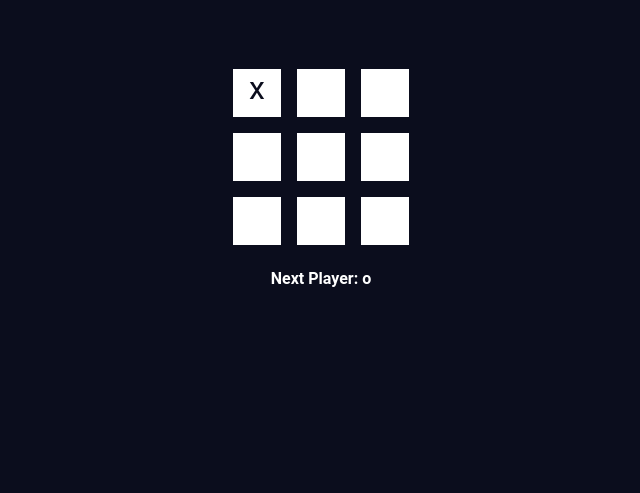
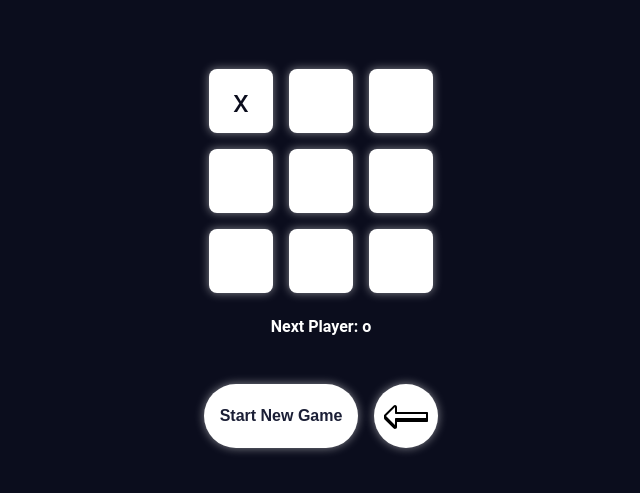
Before and after one commit to Mahdjoubabderraouf/tic-tac-toe, a plain HTML site: page index.html in a window 1280 px wide. Both pictures are taken after a click on the element 576 px from the left and 198 px from the top of the page. Shown: the part 105-598 px from the top of the page, without its empty margins (319-959 px from the left). Drawn offline with Linux system fonts and the light colour scheme.

Commit message:
Refactor: Improve game experence. - add backStep button - close dailoge - start new game in the main UI

```diff
--- a/index.js
+++ b/index.js
@@ -78,6 +78,10 @@ const Gameboard = (() => {
     return false;
   };
 
+  const deacreseCounter = () => {
+    counterMoves--;
+  };
+
   const checkDraw = () => {
     return counterMoves === 9;
   };
@@ -153,7 +157,7 @@ const Gameboard = (() => {
     gameboard.forEach((row) => {
       console.log(row.map((cell) => cell.getValue()).join(" | "));
     });
-    console.log();
+    console.log(" ");
   };
 
   const resetGameboard = () => {
@@ -162,23 +166,46 @@ const Gameboard = (() => {
     counterMoves = 0;
   };
 
+  const setGameboard = (newGameboard) => {
+    gameboard = newGameboard.map((row) => row.map((cell) => ({ ...cell })));
+  };
+
+  const copyGameboard = () => {
+    return gameboard.map((row) =>
+      row.map((cell) => {
+        const newCell = createCell();
+        newCell.setValue(cell.getValue());
+        return newCell;
+      })
+    );
+  };
+
   return {
+    setGameboard,
     resetGameboard,
     getCellGenral,
     printGameboard,
     roundStatus,
     getGameboard,
     setNewPlay,
+    copyGameboard,
+    deacreseCounter,
   };
 })();
 
 const Game = (() => {
+  let historyStack = [];
   let currentPlayer = createHumanPlayer(cellType.x);
   let nextPlayer = createHumanPlayer(cellType.o);
 
   const resetPlayers = () => {
     currentPlayer = createHumanPlayer(cellType.x);
     nextPlayer = createHumanPlayer(cellType.o);
+  };
+
+  const setPlayers = (currentPlayer1, nextPlayer1) => {
+    currentPlayer = currentPlayer1;
+    nextPlayer = nextPlayer1;
   };
 
   const getLastPlayValue = () => {
@@ -189,14 +216,30 @@ const Game = (() => {
     return currentPlayer.getType();
   };
 
+  const getLastMove = () => {
+    if (historyStack.length === 0) return false;
+    return historyStack.pop();
+  };
+
   const switchPlayers = () => {
-    const temp = currentPlayer;
-    currentPlayer = nextPlayer;
-    nextPlayer = temp;
+    [currentPlayer, nextPlayer] = [nextPlayer, currentPlayer];
+  };
+
+  const toSaveInHistory = () => {
+    const currentPlayerCopy = createHumanPlayer(currentPlayer.getType());
+    const nextPlayerCopy = createHumanPlayer(nextPlayer.getType());
+    const gameboardCopy = Gameboard.copyGameboard();
+    return {
+      currentPlayerCopy,
+      nextPlayerCopy,
+      gameboardCopy,
+    };
   };
 
   const play = (row, col) => {
+    const previousMove = toSaveInHistory();
     if (currentPlayer.nextPlay(row, col)) {
+      historyStack.push(previousMove);
       const roundStatus = Gameboard.roundStatus(row, col);
       Gameboard.printGameboard();
       switchPlayers();
@@ -204,13 +247,32 @@ const Game = (() => {
     }
   };
 
-  return { resetPlayers, play, getLastPlayValue, getNextPlayer };
+  const backStep = () => {
+    const lastMove = getLastMove();
+    if (lastMove) {
+      Gameboard.setGameboard(lastMove.gameboardCopy);
+      setPlayers(lastMove.currentPlayerCopy, lastMove.nextPlayerCopy);
+      Gameboard.deacreseCounter();
+      return true;
+    }
+    return false;
+  };
+
+  return {
+    backStep,
+    setPlayers,
+    getLastMove,
+    resetPlayers,
+    play,
+    getLastPlayValue,
+    getNextPlayer,
+  };
 })();
 
 const displayVue = (() => {
   const createElement = (tag, classList, father) => {
     const vue = document.createElement(tag);
-    vue.classList.add(...classList); // Spread the class list array
+    vue.classList.add(...classList);
     father.appendChild(vue);
     return vue;
   };
@@ -218,11 +280,25 @@ const displayVue = (() => {
   const main = document.querySelector("main");
   const gameboardUI = document.getElementById("gameboard");
 
-  const h4 = createElement("h4", [], main); // Passing an empty array for classList
-
+  const h4 = createElement("h4", [], main);
   const setH4 = (text) => {
     h4.textContent = text;
   };
+
+  const buttonsContainer = createElement("div", ["buttons-container"], main);
+
+  const newGameBtn = createElement("button", ["white-btn"], buttonsContainer);
+  newGameBtn.textContent = "Start New Game";
+  newGameBtn.addEventListener("click", () => {
+    displayController.reset();
+  });
+
+  const icon = createElement("img", ["white-btn", "svg"], buttonsContainer);
+  icon.src = "./assets/icons8-left-arrow.svg";
+  icon.alt = "back icon";
+  icon.addEventListener("click", () => {
+    displayController.backStep();
+  });
 
   const createCell = (row, col) => {
     const cell = document.createElement("div");
@@ -230,6 +306,12 @@ const displayVue = (() => {
     cell.setAttribute("data-row", row);
     cell.setAttribute("data-col", col);
     return cell;
+  };
+
+  const getCell = (row, column) => {
+    return document.querySelector(
+      `.cell[data-row="${row}"][data-col="${column}"]`
+    );
   };
 
   const setCellText = (cell, text) => {
@@ -241,8 +323,18 @@ const displayVue = (() => {
     const dialogContent = createElement("div", ["container"], dialoge);
     const roundStatusDiv = createElement("h3", ["round-status"], dialogContent);
     const newGameButton = createElement("button", ["new-game"], dialogContent);
+    const closeDialogeButton = createElement(
+      "button",
+      ["close-dialoge"],
+      dialogContent
+    );
+    closeDialogeButton.textContent = "X";
+    closeDialogeButton.addEventListener("click", () => {
+      removeDialoge();
+    });
     newGameButton.textContent = "Start New Game";
     newGameButton.addEventListener("click", () => {
+      removeDialoge();
       displayController.reset();
     });
     if (roundStatus === "winner") {
@@ -270,12 +362,24 @@ const displayVue = (() => {
   };
 
   const resetGameboard = (nextPlayer) => {
-    displayVue.removeDialoge();
     const cells = document.querySelectorAll(".cell");
     cells.forEach((cell) => {
       cell.textContent = "";
     });
     setH4(`First Player: ${nextPlayer}`);
+  };
+
+  const reRenderGameboard = (gameboardData, nextPlayer) => {
+    gameboardUI.innerHTML = "";
+    gameboardData.forEach((row, rowIndex) => {
+      row.forEach((cell, colIndex) => {
+        const cellUI = createCell(rowIndex, colIndex);
+        cellUI.classList.add("cell");
+        setCellText(cellUI, cell.getValue());
+        gameboardUI.appendChild(cellUI);
+      });
+    });
+    setH4(`Next Player: ${nextPlayer}`);
   };
 
   return {
@@ -285,6 +389,8 @@ const displayVue = (() => {
     setH4,
     createDialoge,
     renderGameboard,
+    reRenderGameboard,
+    getCell,
   };
 })();
 
@@ -293,6 +399,7 @@ const displayController = (() => {
 
   displayVue.renderGameboard(gameboardData, Game.getNextPlayer());
 
+  const addEventListeners = () => {
     const cells = document.querySelectorAll(".cell");
     cells.forEach((cell) => {
       cell.addEventListener("click", (e) => {
@@ -313,11 +420,34 @@ const displayController = (() => {
         }
       });
     });
+  };
+
+  addEventListeners();
+
+  const fillGameboard = (gameboardData, nextPlayer) => {
+    gameboardData.forEach((row, rowIndex) => {
+      row.forEach((cell, colIndex) => {
+        const cellUI = displayVue.getCell(rowIndex, colIndex);
+
+        displayVue.setCellText(cellUI, cell.getValue());
+      });
+    });
+    displayVue.setH4(`Next Player: ${nextPlayer}`);
+  };
+
+  //back step for a move
+  const backStep = () => {
+    if (Game.backStep()) {
+      fillGameboard(Gameboard.getGameboard(), Game.getNextPlayer());
+    } else {
+      alert("You can't go back more");
+    }
+  };
 
   const reset = () => {
     Gameboard.resetGameboard();
     displayVue.resetGameboard(Game.getNextPlayer());
   };
 
-  return { reset };
+  return { reset, backStep };
 })();
--- a/style.css
+++ b/style.css
@@ -23,12 +23,10 @@ h1 {
   margin: 4rem 0;
 }
 
-h4{
+h4 {
   text-align: center;
   margin: 1rem 0;
 }
-
-
 
 #gameboard {
   display: grid;
@@ -37,16 +35,22 @@ h4{
 .cell {
   background: #fff;
   color: #0b0d1d;
-  height: 3rem;
-  width: 3rem;
+  height: 4rem;
+  width: 4rem;
   font-size: 2rem;
-  text-align: center;
+  display: flex;
+  justify-content: center;
+  align-items: center;
   margin: 0.5rem;
+  box-shadow: 0px 0px 10px 0px rgba(255, 255, 255, 0.5);
+  cursor: pointer;
+  border-radius: 0.5rem;
 }
 
 .dialoge {
   border: none;
   display: flex;
+
   justify-content: center;
   align-items: center;
   flex-direction: column;
@@ -83,3 +87,43 @@ h4{
     background-color: #1b1f36;
   }
 }
+
+.white-btn {
+  background-color: #fff;
+  color: #1b1f36;
+  box-shadow: 0px 0px 10px 0px rgba(255, 255, 255, 0.5);
+  border: none;
+  padding: 0.2rem 1rem;
+  font-size: 1rem;
+  font-weight: bold;
+  cursor: pointer;
+  border-radius: 10rem;
+}
+.white-btn:hover {
+  background-color: #1b1f36;
+  color: #fff;
+}
+
+.svg {
+  width: 4rem;
+  height: 4rem;
+  fill: #fff;
+  padding: 0.5rem;
+}
+
+.buttons-container {
+  display: flex;
+  gap: 1rem;
+  margin-top: 2rem;
+}
+
+.container {
+  position: relative;
+}
+
+.close-dialoge {
+  position: absolute;
+  background-color: #eee;
+  top: 0.5rem;
+  right: 0.5rem;
+}
```
Also changed, not shown: assets/icons8-left-arrow.svg (added). Lines whose indentation alone changed are shown as unchanged.
